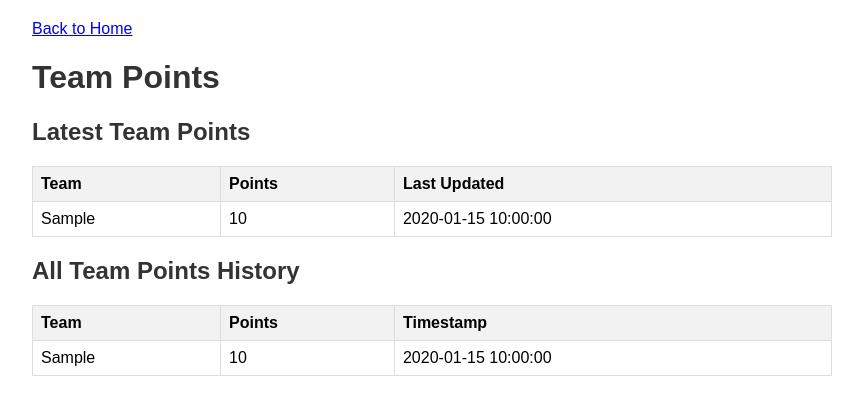
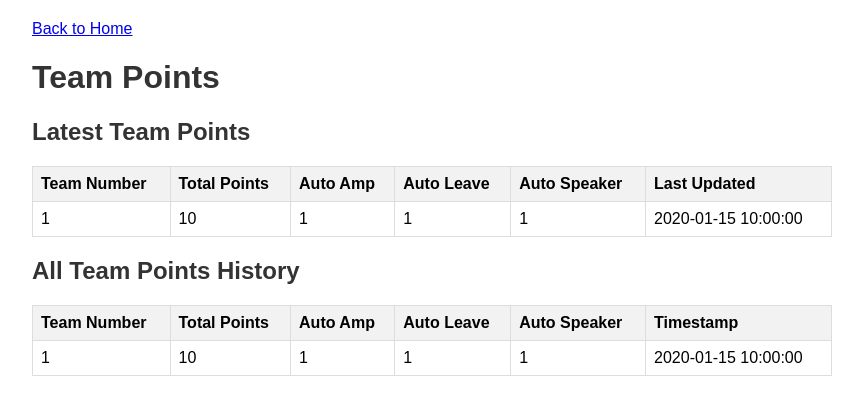
Before and after one commit to jsarsoun/autopath, a Flask app: page /view_team_points in a window 1280 px wide. Shown: the top 415 px of the page, without its empty margins (208-1071 px from the left). Run offline with Flask 3, Linux system fonts and the light colour scheme; tables that the repository leaves empty hold one stand-in row (values such as "Sample post").

Commit message:
Updated the database structure and related functions to use the new columns: Team_Number, Total_Points, Auto_Amp, Auto_Leave, and Auto_Speaker.

```diff
--- a/app.py
+++ b/app.py
@@ -45,7 +45,8 @@ def upload_file():
             try:
                 if file_type == 'csv':
                     df = pd.read_csv(filename)
-                    if 'Team' in df.columns and 'Points' in df.columns:
+                    required_columns = ['Team_Number', 'Total_Points', 'Auto_Amp', 'Auto_Leave', 'Auto_Speaker']
+                    if all(col in df.columns for col in required_columns):
                         insert_data(df, 'team_points')
                     else:
                         insert_data(df, file_type)
--- a/database.py
+++ b/database.py
@@ -17,8 +17,11 @@ def init_db():
                   filename TEXT)''')
     c.execute('''CREATE TABLE team_points
                  (id INTEGER PRIMARY KEY AUTOINCREMENT,
-                  team TEXT,
-                  points INTEGER,
+                  Team_Number INTEGER,
+                  Total_Points INTEGER,
+                  Auto_Amp INTEGER,
+                  Auto_Leave INTEGER,
+                  Auto_Speaker INTEGER,
                   timestamp DATETIME DEFAULT CURRENT_TIMESTAMP)''')
     conn.commit()
     conn.close()
@@ -35,7 +38,11 @@ def insert_data(df, file_type):
         cursor.execute("INSERT INTO pdf_files (filename) VALUES (?)", (filename,))
     elif file_type == 'team_points':
         for _, row in df.iterrows():
-            cursor.execute("INSERT INTO team_points (team, points) VALUES (?, ?)", (row['Team'], row['Points']))
+            cursor.execute("""
+                INSERT INTO team_points
+                (Team_Number, Total_Points, Auto_Amp, Auto_Leave, Auto_Speaker)
+                VALUES (?, ?, ?, ?, ?)
+            """, (row['Team_Number'], row['Total_Points'], row['Auto_Amp'], row['Auto_Leave'], row['Auto_Speaker']))
 
     conn.commit()
     conn.close()
@@ -75,10 +82,10 @@ def get_team_points():
 def get_latest_team_points():
     conn = sqlite3.connect(DATABASE)
     query = """
-    SELECT team, points, MAX(timestamp) as timestamp
+    SELECT Team_Number, Total_Points, Auto_Amp, Auto_Leave, Auto_Speaker, MAX(timestamp) as timestamp
     FROM team_points
-    GROUP BY team
-    ORDER BY points DESC
+    GROUP BY Team_Number
+    ORDER BY Total_Points DESC
     """
     df = pd.read_sql_query(query, conn)
     conn.close()
--- a/templates/view_team_points.html
+++ b/templates/view_team_points.html
@@ -37,16 +37,22 @@
     <table>
         <thead>
             <tr>
-                <th>Team</th>
-                <th>Points</th>
+                <th>Team Number</th>
+                <th>Total Points</th>
+                <th>Auto Amp</th>
+                <th>Auto Leave</th>
+                <th>Auto Speaker</th>
                 <th>Last Updated</th>
             </tr>
         </thead>
         <tbody>
             {% for point in latest_team_points %}
             <tr>
-                <td>{{ point.team }}</td>
-                <td>{{ point.points }}</td>
+                <td>{{ point.Team_Number }}</td>
+                <td>{{ point.Total_Points }}</td>
+                <td>{{ point.Auto_Amp }}</td>
+                <td>{{ point.Auto_Leave }}</td>
+                <td>{{ point.Auto_Speaker }}</td>
                 <td>{{ point.timestamp }}</td>
             </tr>
             {% endfor %}
@@ -57,16 +63,22 @@
     <table>
         <thead>
             <tr>
-                <th>Team</th>
-                <th>Points</th>
+                <th>Team Number</th>
+                <th>Total Points</th>
+                <th>Auto Amp</th>
+                <th>Auto Leave</th>
+                <th>Auto Speaker</th>
                 <th>Timestamp</th>
             </tr>
         </thead>
         <tbody>
             {% for point in all_team_points %}
             <tr>
-                <td>{{ point.team }}</td>
-                <td>{{ point.points }}</td>
+                <td>{{ point.Team_Number }}</td>
+                <td>{{ point.Total_Points }}</td>
+                <td>{{ point.Auto_Amp }}</td>
+                <td>{{ point.Auto_Leave }}</td>
+                <td>{{ point.Auto_Speaker }}</td>
                 <td>{{ point.timestamp }}</td>
             </tr>
             {% endfor %}
```
Also changed, not shown: templates/index.html (+10 -4 lines).
